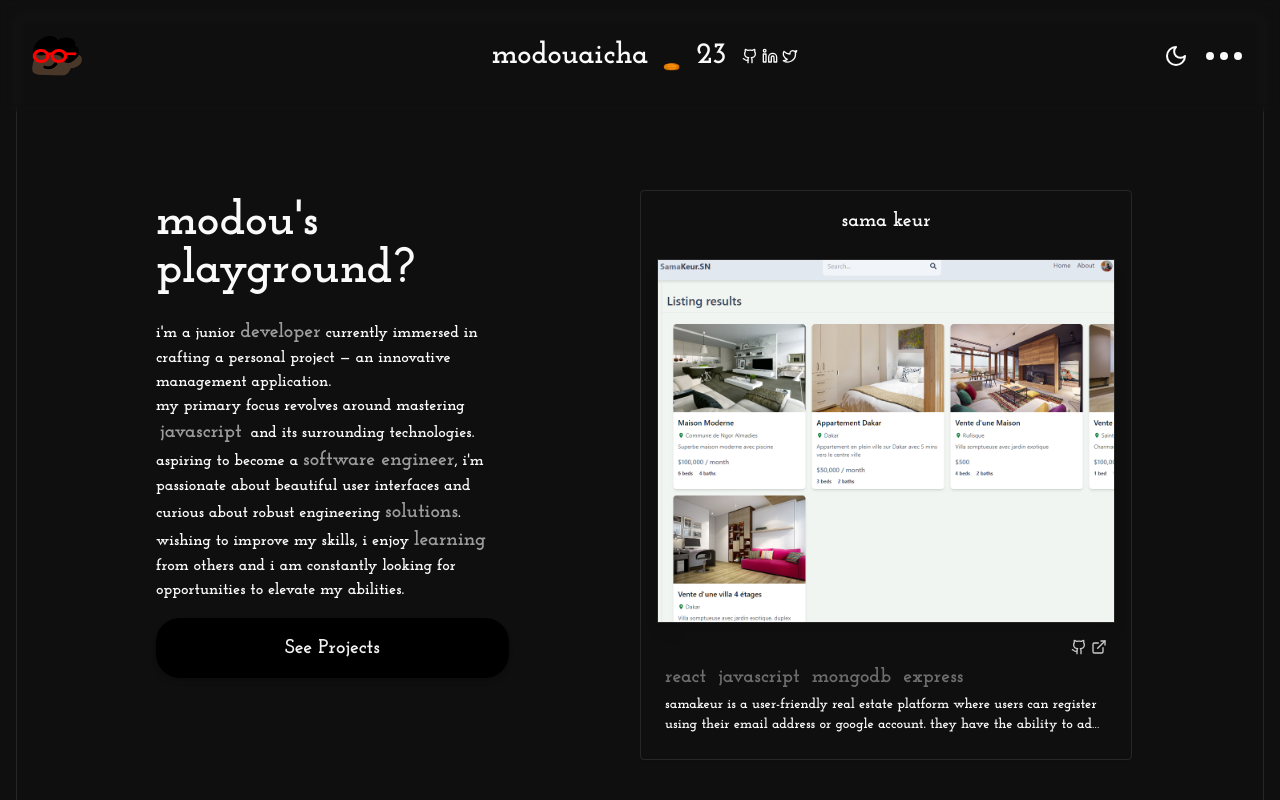
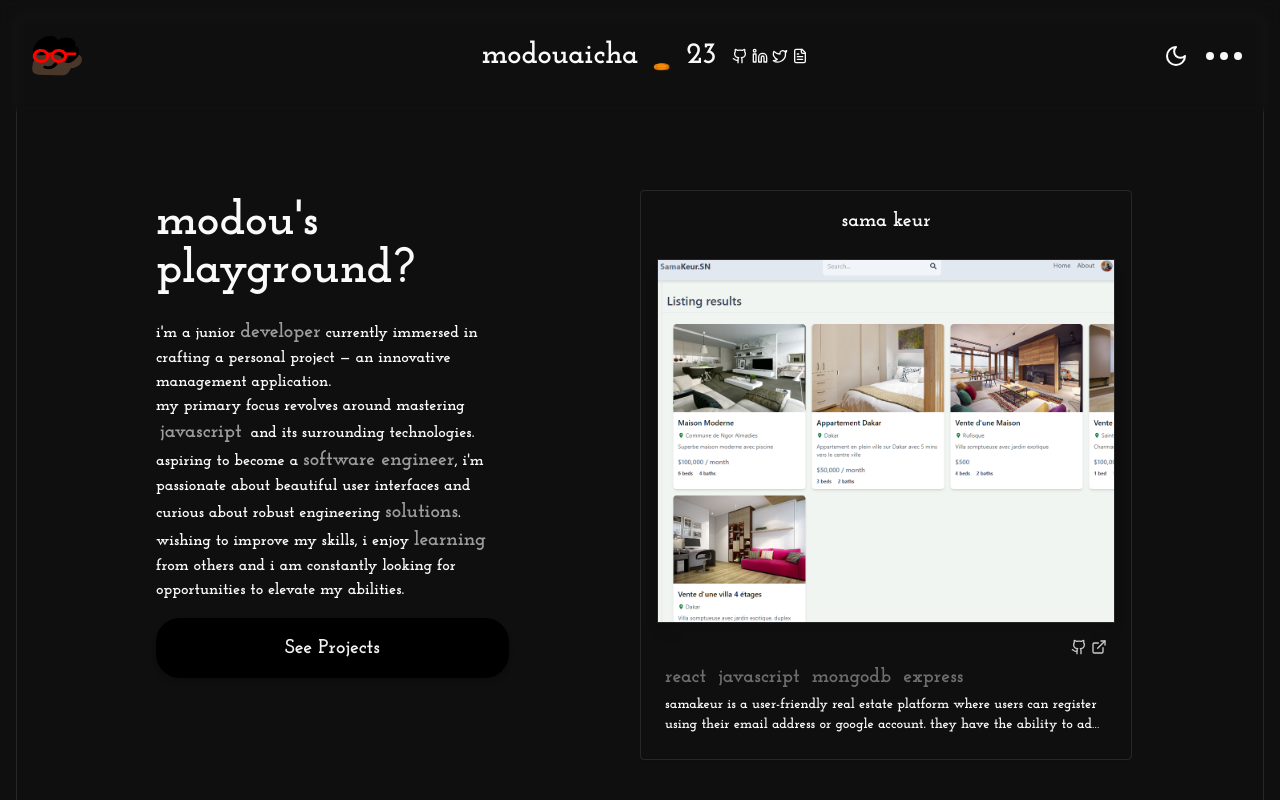
Before and after one commit to modouaicha023/modouaicha023, a Next.js app: page / in a window 1280 px wide. Shown: the top 800 px of the page. Built offline with nearby package versions, Linux system fonts and the light colour scheme.

Commit message:
add resume link to header

```diff
--- a/src/components/Header.jsx
+++ b/src/components/Header.jsx
@@ -3,7 +3,7 @@ import Image from "next/image";
 import Link from "next/link";
 import React from "react";
 import logo from "../../public/images/Logo.png";
-import { MoreHorizontal, Linkedin, Github, Twitter } from "lucide-react";
+import { MoreHorizontal, Linkedin, Github, Twitter,FileText  } from "lucide-react";
 // import dynamic from "next/dynamic";
 import basketball from "../../public/images/ballBAsket.gif";
 import ThemeToggle from "./ui/utils/ThemeToggle";
@@ -27,6 +27,7 @@ export default function Header() {
           <Link href="https://github.com/modouaicha023"><Github size={16}/></Link>
           <Link href="https://www.linkedin.com/in/modouaicha023"><Linkedin size={16}/></Link>
           <Link href="https://twitter.com/modouaicha023"><Twitter size={16}/></Link>
+          <Link href="https://modouaicha023-cv.vercel.app/"><FileText  size={16}/></Link>
         </div>
       </div>
       <div className="flex items-center justify-center ">
```
